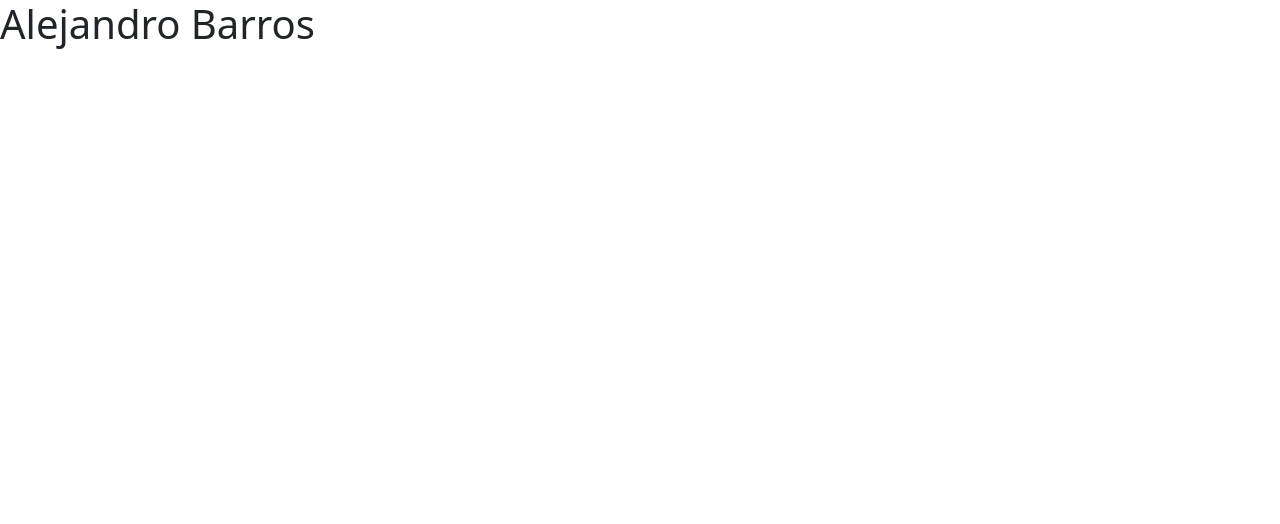
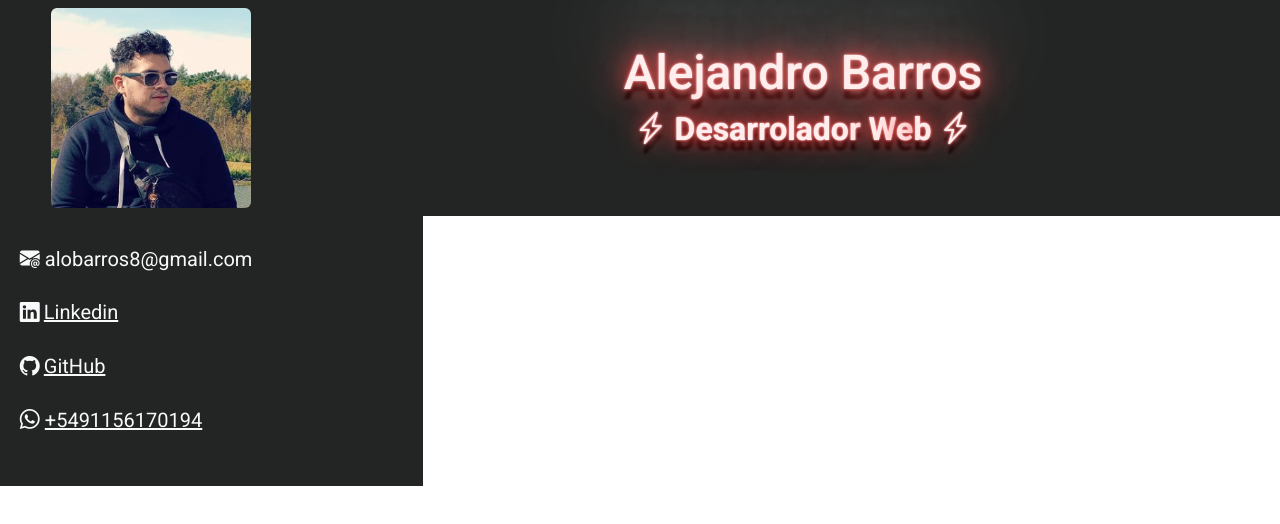
Before and after one commit to alobarros8/AlejandroBarrosCV, a website: page index.html in a window 1280 px wide. Drawn offline with nearby package versions, Linux system fonts and the light colour scheme.

Commit message:
Primercommit

```diff
--- a/index.html
+++ b/index.html
@@ -9,7 +9,68 @@
     <link rel="stylesheet" href="css/custom.css" />
   </head>
   <body>
-    <div><h1>Alejandro Barros</h1></div>
+    <!--header-->
+    <div class="bg-primary row">
+      <div class="my-2 col-12 col-md-3 d-flex justify-content-center">
+        <img
+          class="rounded perfil"
+          src="assets/fotoperfil.PNG"
+          alt="Foto de Perfil"
+        />
+      </div>
+      <div
+        class="text-center col col-12 col-md-9 d-flex align-items-center justify-content-center flex-column"
+      >
+        <h1 class="title-h1">Alejandro Barros</h1>
+        <h2>
+          <div class="logo-neon-2 pb-5 pb-md-3">
+            <b
+              ><i class="bi bi-lightning-charge"></i> Desarrolador
+              <span>W</span>e<span>b</span>
+              <i class="bi bi-lightning-charge"></i
+            ></b>
+          </div>
+        </h2>
+      </div>
+    </div>
+    <!--contacto datos-->
+    <div class="row">
+      <div class="col-12 col-md-4 bg-primary">
+        <ul class="text-light px-2 mt-3 d-flex flex-column">
+          <li class="fs-5">
+            <i class="bi bi-envelope-at-fill"></i> alobarros8@gmail.com
+          </li>
+          <li class="fs-5">
+            <i class="bi bi-linkedin icono"></i
+            ><a
+              class="text-light m-1"
+              target="_blank"
+              href="https://www.linkedin.com/in/alejandro-barros-57933a257/"
+              >Linkedin</a
+            >
+          </li>
+          <li class="fs-5">
+            <i class="bi bi-github"></i
+            ><a
+              class="text-light m-1"
+              href="https://github.com/alobarros8"
+              target="_blank"
+              >GitHub</a
+            >
+          </li>
+          <li class="fs-5">
+            <i class="bi bi-whatsapp"></i>
+            <a
+              target="_blank"
+              class="text-light"
+              href="https://api.whatsapp.com/send/?phone=541156170194&text&type=phone_number&app_absent=0"
+              >+5491156170194</a
+            >
+          </li>
+          <li></li>
+        </ul>
+      </div>
+    </div>
     <script src="js/bootstrap.js"></script>
   </body>
 </html>
--- a/scss/custom.scss
+++ b/scss/custom.scss
@@ -1 +1,86 @@
+@import url("https://fonts.googleapis.com/css2?family=Exo+2:wght@100;200;300;400;500;600;700&family=Roboto:wght@100;300;400;500;700;900&display=swap");
+$primary: #232524;
+$font-family-base: "Roboto", sans-serif;
+.perfil {
+  width: 200px;
+}
+.icono {
+  transition: transform 300ms ease-out;
+  &:hover {
+    transform: translate(0px, 0px) scale(1.2, 1.2);
+  }
+}
+ul {
+  list-style-type: none;
+  & li {
+    padding: 3%;
+  }
+}
+.title-h1 {
+  font-size: 300%;
+  color: #fee;
+  text-shadow: 0 -40px 100px, 0 0 2px, 0 0 1em #ff4444, 0 0 0.5em #ff4444,
+    0 0 0.1em #ff4444, 0 10px 3px #000;
+}
+.logo-neon-2 {
+  text-align: center;
+  width: 100%;
+  height: 100%;
+  margin: auto;
+
+  background-size: cover;
+
+  top: 0;
+  left: 0;
+  right: 0;
+  bottom: 0;
+  user-select: none;
+  & b {
+    font-size: 100%;
+    color: #fee;
+    text-shadow: 0 -40px 100px, 0 0 2px, 0 0 1em #ff4444, 0 0 0.5em #ff4444,
+      0 0 0.1em #ff4444, 0 10px 3px #000;
+  }
+  & span {
+    animation: blink linear infinite 2s;
+    & :nth-of-type(2) {
+      animation: blink linear infinite 3s;
+    }
+  }
+}
+
+@keyframes blink {
+  78% {
+    color: inherit;
+    text-shadow: inherit;
+  }
+  79% {
+    color: #333;
+  }
+  80% {
+    text-shadow: none;
+  }
+  81% {
+    color: inherit;
+    text-shadow: inherit;
+  }
+  82% {
+    color: #333;
+    text-shadow: none;
+  }
+  83% {
+    color: inherit;
+    text-shadow: inherit;
+  }
+  92% {
+    color: #333;
+    text-shadow: none;
+  }
+  92.5% {
+    color: inherit;
+    text-shadow: inherit;
+  }
+}
+
 @import "../node_modules/bootstrap/scss/bootstrap";
+@import url("https://cdn.jsdelivr.net/npm/bootstrap-icons@1.10.2/font/bootstrap-icons.css");
```
Also changed, not shown: assets/fotoperfil.PNG (added), css/custom.css, 1 other file.
